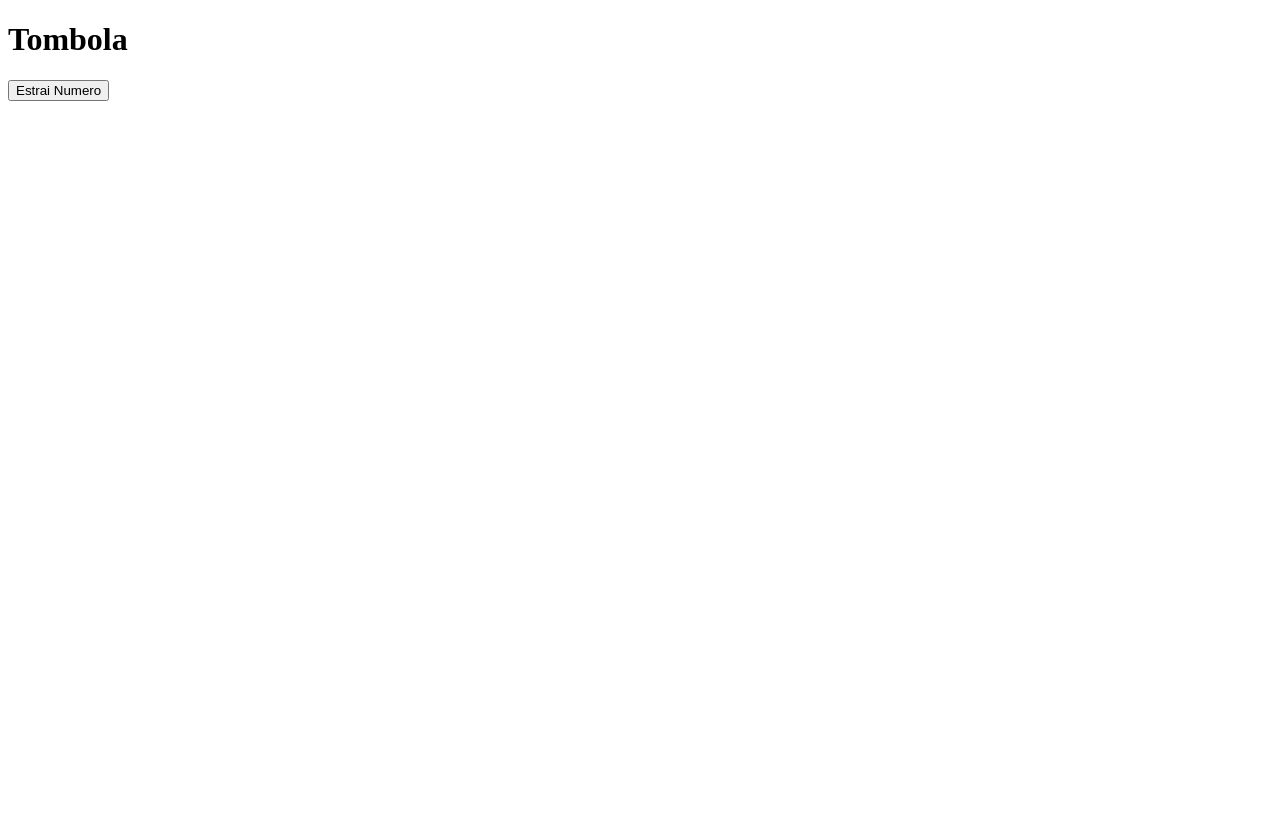
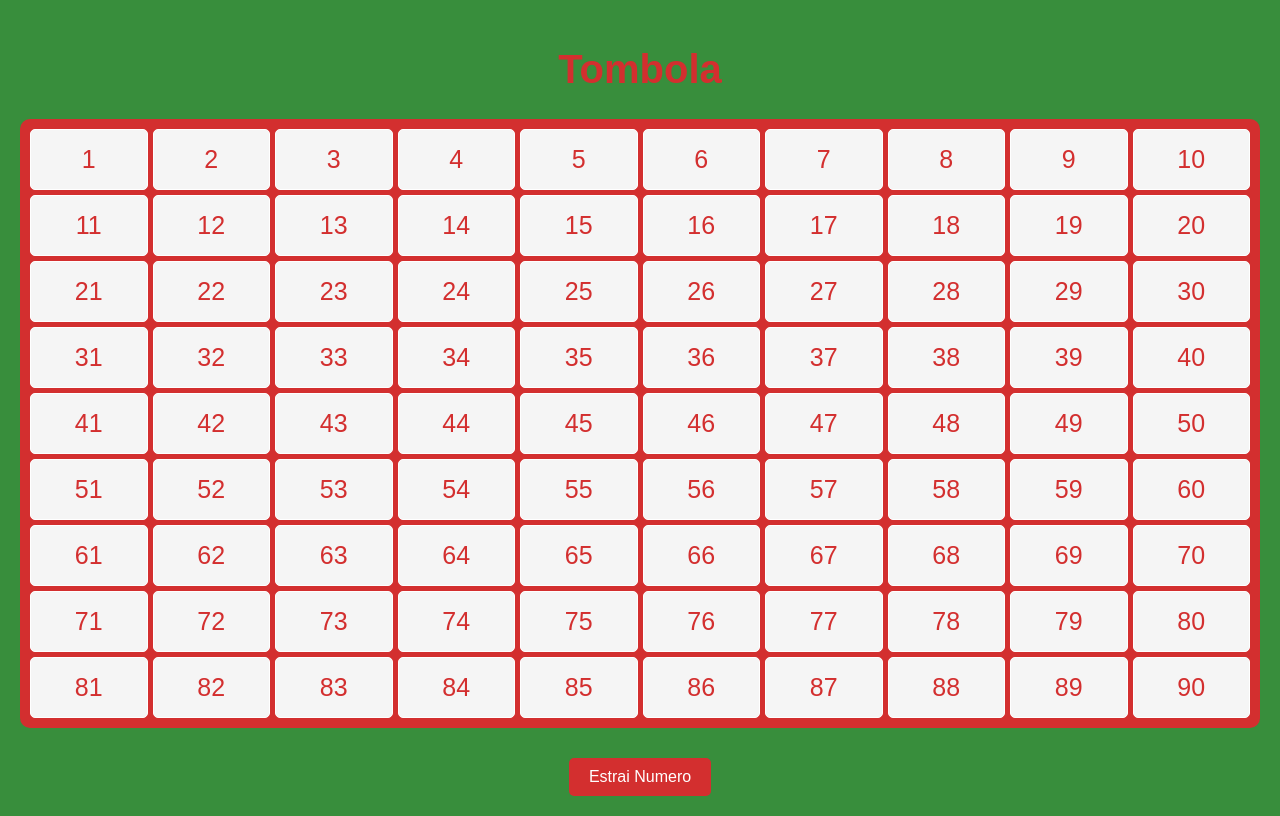
Before and after one commit to RobertoM23/W3-D4, a plain HTML site: page index.html in a window 1280 px wide. Drawn offline with Linux system fonts and the light colour scheme.

Commit message:
Tombola!

```diff
--- a/assets/script.js
+++ b/assets/script.js
@@ -0,0 +1,72 @@
+document.addEventListener("DOMContentLoaded", () => {
+  document.body.style.backgroundColor = "#388e3c"; // Verde natalizio per lo sfondo della pagina
+
+  const title = document.createElement("h1");
+  title.textContent = "Tombola";
+  title.style.color = "#d32f2f"; // Rosso natalizio per il titolo
+  title.style.textAlign = "center";
+  title.style.fontSize = "40px";
+  document.body.appendChild(title);
+
+  const boardContainer = document.createElement("div");
+  boardContainer.style.display = "grid";
+  boardContainer.style.gridTemplateColumns = "repeat(10, 1fr)";
+  boardContainer.style.gap = "5px";
+  boardContainer.style.marginBottom = "20px";
+  boardContainer.style.backgroundColor = "#d32f2f"; // Rosso natalizio
+  boardContainer.style.padding = "10px";
+  boardContainer.style.borderRadius = "10px";
+
+  document.body.appendChild(boardContainer);
+
+  // Creazione tabellone con 90 numeri
+  const cells = {};
+  for (let i = 1; i <= 90; i++) {
+    const cell = document.createElement("div");
+    cell.textContent = i;
+    cell.style.border = "1px solid white";
+    cell.style.padding = "15px";
+    cell.style.textAlign = "center";
+    cell.style.fontSize = "25px";
+    cell.style.cursor = "pointer";
+    cell.style.backgroundColor = "#f5f5f5";
+    cell.style.color = "#d32f2f";
+    cell.style.borderRadius = "5px";
+
+    cells[i] = cell;
+    boardContainer.appendChild(cell);
+  }
+
+  // Bottone per estrarre un numero
+  const button = document.createElement("button");
+  button.textContent = "Estrai Numero";
+  button.style.padding = "10px 20px";
+  button.style.fontSize = "16px";
+  button.style.cursor = "pointer";
+  button.style.backgroundColor = "#d32f2f"; // Rosso per il bottone
+  button.style.color = "white";
+  button.style.border = "none";
+  button.style.borderRadius = "5px";
+  button.style.marginTop = "10px";
+  document.body.appendChild(button);
+
+  const extractedNumbers = new Set();
+
+  button.addEventListener("click", () => {
+    if (extractedNumbers.size === 90) {
+      alert("Tutti i numeri sono stati estratti!");
+      return;
+    }
+
+    let randomNum;
+    do {
+      randomNum = Math.floor(Math.random() * 90) + 1;
+    } while (extractedNumbers.has(randomNum));
+
+    extractedNumbers.add(randomNum);
+
+    // Evidenziare il numero estratto con colore oro
+    cells[randomNum].style.backgroundColor = "#ffd700";
+    cells[randomNum].style.color = "#000";
+  });
+});
--- a/assets/styles.css
+++ b/assets/styles.css
@@ -0,0 +1,22 @@
+body {
+    font-family: Arial, sans-serif;
+    text-align: center;
+    margin: 20px;
+    background-color: #f8f9fa;
+}
+
+#board-container {
+    display: grid;
+    grid-template-columns: repeat(10, 1fr);
+    gap: 5px;
+    margin-bottom: 20px;
+    justify-content: center;
+}
+
+#board-container div {
+    border: 1px solid black;
+    padding: 15px;
+    text-align: center;
+    font-size: 20px;
+    background-color: white;
+}
--- a/index.html
+++ b/index.html
@@ -7,9 +7,7 @@
     <link rel="stylesheet" href="./assets/styles.css" />
   </head>
   <body>
-    <h1>Tombola</h1>
     <div id="board-container"></div>
-    <button id="draw-button">Estrai Numero</button>
     <script src="./assets/script.js"></script>
   </body>
 </html>
```
